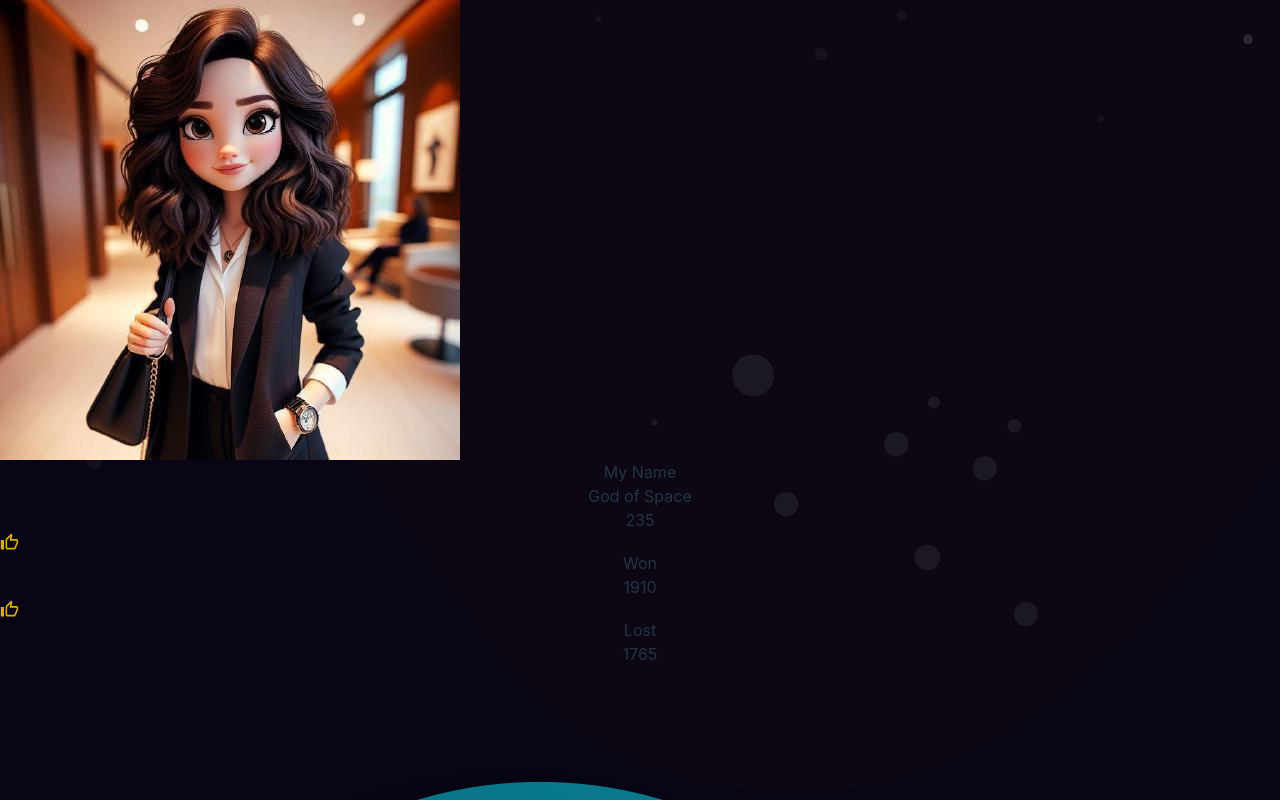
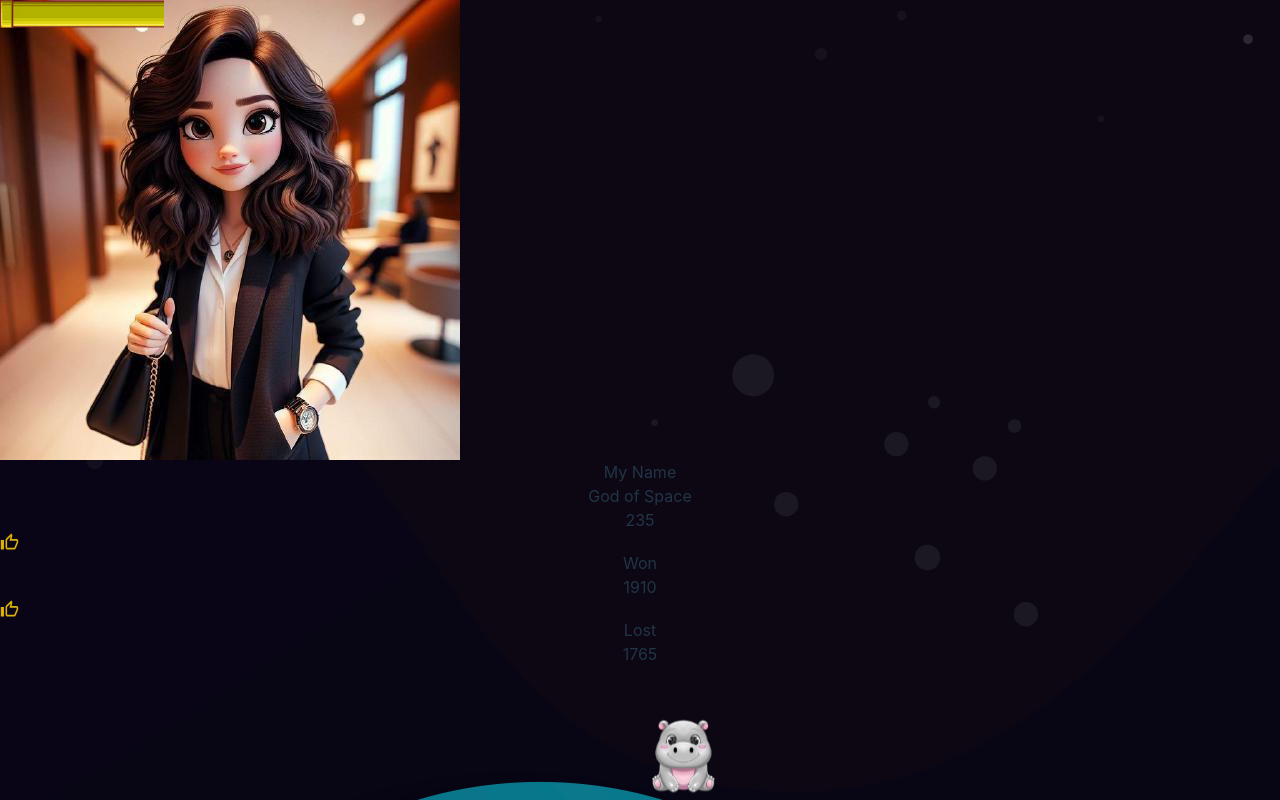
Before and after one commit to tosky19941209/tg_mini_game_front_end, a React (Vite) app: page / in a window 1280 px wide. Shown: the top 800 px of the page. Built offline with nearby package versions, Linux system fonts and the light colour scheme.

Commit message:
feat: game is running

```diff
--- a/src/components/gameplay/gameplayboard/index.tsx
+++ b/src/components/gameplay/gameplayboard/index.tsx
@@ -1,8 +1,118 @@
+import { useEffect, useState } from 'react';
+import PlayerBear from "../../../assets/gameBear.svg"
+import Firewall from "../../../assets/firewall.svg"
+
 const GamePlayBoard = () => {
+    const [playerPosition, setPlayerPosition] = useState<number>(50)
+    const [firewallPosition1, setFireWallPosition1] = useState<number>(0)
+    const [firewallPosition2, setFireWallPosition2] = useState<number>(-50)
+    const [firewallPosition3, setFireWallPosition3] = useState<number>(-100)
+    const [firewallPosition4, setFireWallPosition4] = useState<number>(-150)
+    const [isChangeDirector, setIsChangeDirector] = useState<boolean>(true)
+    const [changeNumberDirector, setChangeNumberDirector] = useState<number>(0)
+    const playerStep = 0.2
+    const wallStep = 0.5
+
+    useEffect(() => {
+        if (changeNumberDirector != 0) {
+            const interval = setInterval(() => {
+                setFireWallPosition1(prev => prev + wallStep)
+                setFireWallPosition2(prev => prev + wallStep)
+                setFireWallPosition3(prev => prev + wallStep)
+                setFireWallPosition4(prev => prev + wallStep)
+                if (isChangeDirector === true)
+                    setPlayerPosition(prev => prev + playerStep)
+                else setPlayerPosition(prev => prev - playerStep)
+
+            }, 10)
+            return () => clearInterval(interval)
+        }
+    }, [isChangeDirector])
+
+    useEffect(() => {
+        if (firewallPosition1 > 120) setFireWallPosition1(-Math.random() * 50)
+        if (firewallPosition2 > 120) setFireWallPosition2(-Math.random() * 50)
+        if (firewallPosition3 > 120) setFireWallPosition3(-Math.random() * 50)
+        if (firewallPosition4 > 120) setFireWallPosition4(-Math.random() * 50)
+    },
+        [
+            firewallPosition1,
+            firewallPosition2,
+            firewallPosition3,
+            firewallPosition4
+        ]
+    )
+
     return (
-        <div className="h-[25vh]">
-            <div>
+        <div className="h-full flex flex flex-col relative overflow-y-auto"
+            onClick={() => {
+                setIsChangeDirector(!isChangeDirector)
+                setChangeNumberDirector(prev => prev + 1)
+            }}
+        >
+            <div className="w-[70px] h-[60px] -translate-x-1/2"
+                style={{
+                    position: "absolute",
+                    bottom: "5px",
+                    left: `${playerPosition}%`
+                }}>
+                <img
+                    className="w-[100%] h-[100%]"
+                    src={PlayerBear}
+                />
+            </div>
 
+            <div className="w-[160px] h-[28px]"
+                style={{
+                    position: "absolute",
+                    left: "0px",
+                    top: `${firewallPosition1}%`
+                }}
+            >
+                <img
+                    className='w-[100%] h-[100%]'
+                    src={Firewall}
+                />
+            </div>
+
+
+            <div className="w-[160px] h-[28px]"
+                style={{
+                    position: "absolute",
+                    right: "0px",
+                    top: `${firewallPosition2}%`
+                }}
+            >
+                <img
+                    className='w-[100%] h-[100%]'
+                    src={Firewall}
+                />
+            </div>
+
+            <div className="w-[160px] h-[28px]"
+                style={{
+                    position: "absolute",
+                    left: "0px",
+                    top: `${firewallPosition3}%`
+                }}
+            >
+                <img
+                    className='w-[100%] h-[100%]'
+                    src={Firewall}
+                />
+            </div>
+
+            <div className="w-[160px] h-[28px]"
+                style={{
+                    position: "absolute",
+                    right: "0px",
+                    top: `${firewallPosition4}%`
+                }}
+            >
+                <img
+                    className='w-[100%] h-[100%]'
+                    src={Firewall}
+                />
             </div>
         </div>
     )
```
Also changed, not shown: src/assets/firewall.svg (added), src/assets/gameBear.svg (added).
